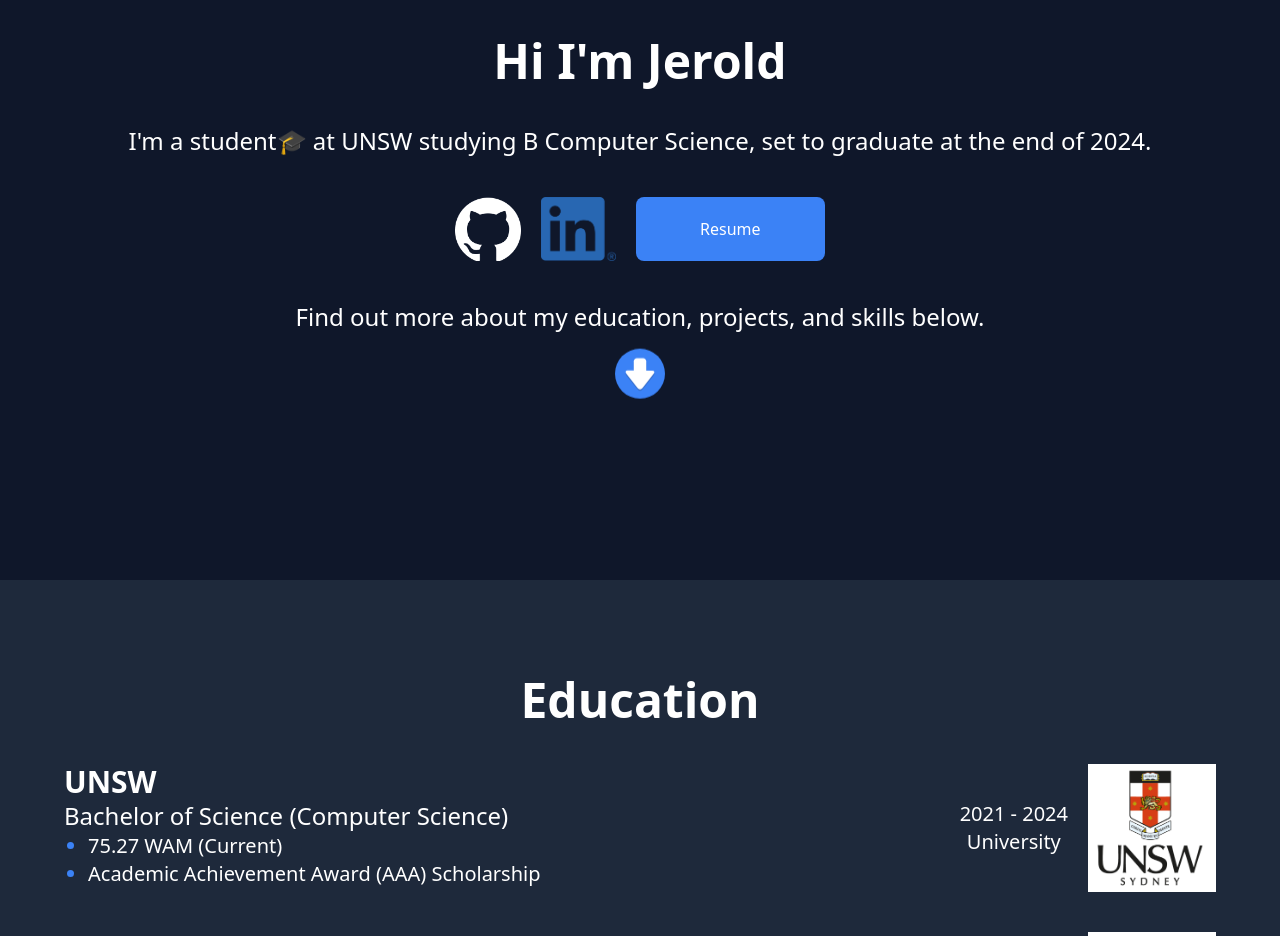
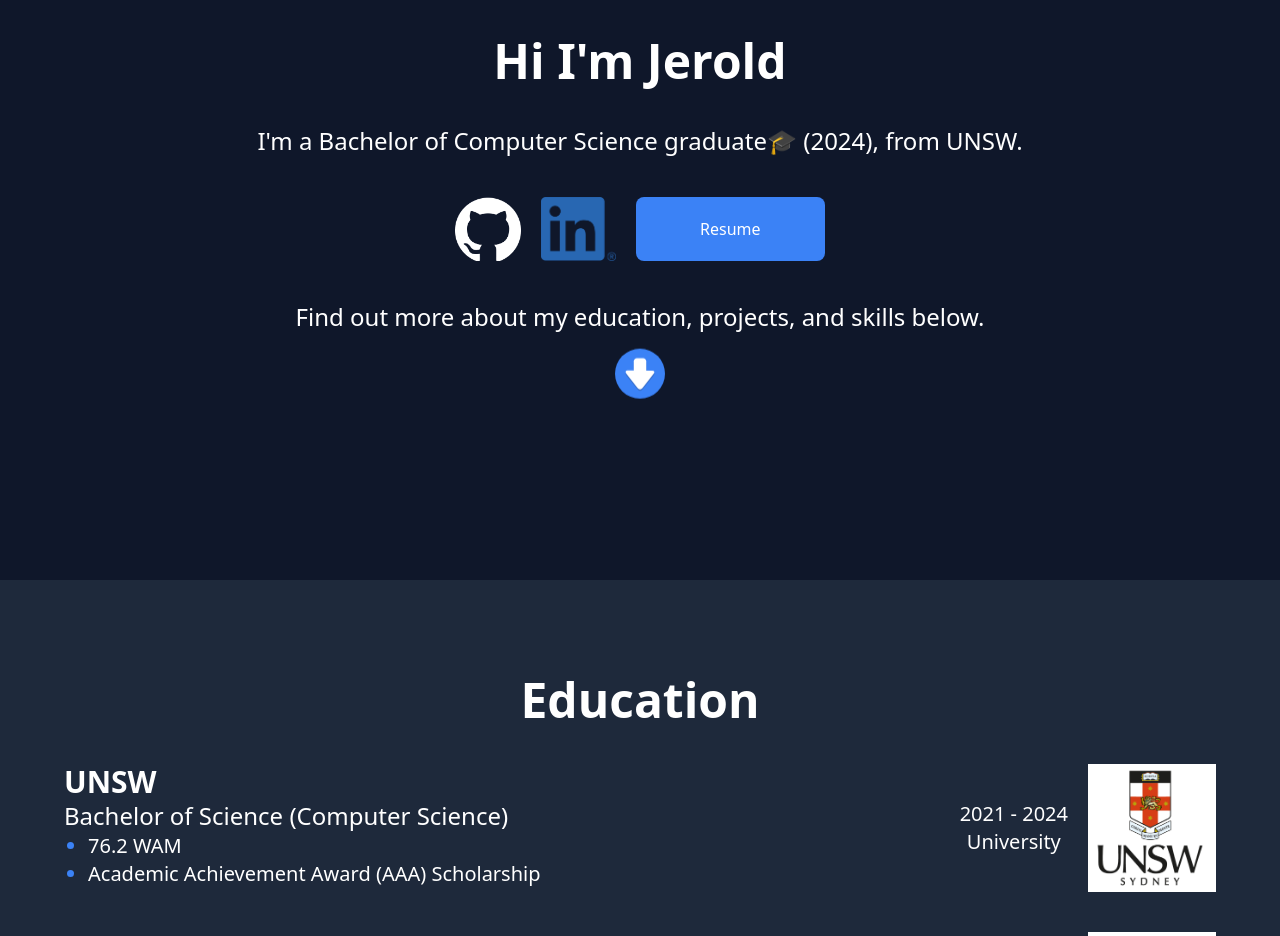
Before and after one commit to jss02/portfolio, a React (Create React App) app in the folder frontend/: page / in a window 1280 px wide. Shown: the part 220-1156 px from the top of the page. Built offline with nearby package versions, Linux system fonts and the light colour scheme.

Commit message:
Updated to reflect graduation status

```diff
--- a/frontend/src/Components/Education.jsx
+++ b/frontend/src/Components/Education.jsx
@@ -13,7 +13,7 @@ export default function Education() {
                     <ExperienceCard
                     title="UNSW"
                     description="Bachelor of Science (Computer Science)"
-                    dotPoints={["75.27 WAM (Current)", "Academic Achievement Award (AAA) Scholarship"]}
+                    dotPoints={["76.2 WAM", "Academic Achievement Award (AAA) Scholarship"]}
                     startDate="2021"
                     endDate="2024"
                     type="University"
--- a/frontend/src/Components/Home.jsx
+++ b/frontend/src/Components/Home.jsx
@@ -9,8 +9,7 @@ export default function Home() {
         <div className="bg-slate-50 dark:bg-slate-900" id="Home">
             <main className="flex flex-col items-center justify-center h-screen p-3 gap-1 sm:gap-4 lg:gap-10">
                 <h1 className="text-5xl font-bold mt-20">Hi I'm Jerold</h1>
-                <p className="text-2xl">I'm a student🎓 at UNSW studying B Computer Science, set to graduate
-                    at the end of 2024.
+                <p className="text-2xl">I'm a Bachelor of Computer Science graduate🎓 (2024), from UNSW.
                 </p>
                 <div className="flex flex-row gap-5">
                     <a href='https://github.com/jss02' rel="noreferrer" target="_blank">
```
Also changed, not shown: 1 other file (tests, documents, lock files or other folders).
